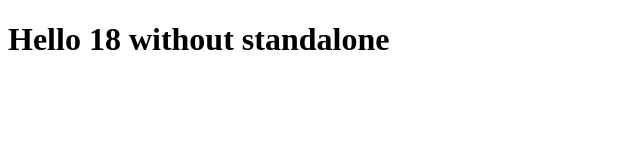
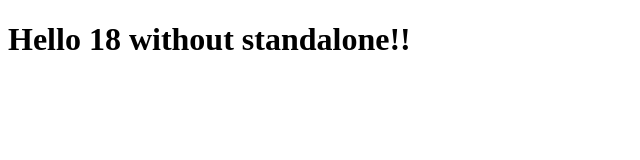
Before and after one commit to karim-mmd12/stackblitz-starters-18-no-standalone, an Angular app: page / in a window 1280 px wide. Shown: the top 160 px of the page, without its empty margins (0-640 px from the left). Built offline with nearby package versions, Linux system fonts and the light colour scheme.

Commit message:
minor changes

```diff
--- a/src/app/app.component.html
+++ b/src/app/app.component.html
@@ -1 +1 @@
-<h1>Hello 18 without standalone</h1>
+<h1>Hello 18 without standalone!!</h1>
--- a/src/app/app.component.ts
+++ b/src/app/app.component.ts
@@ -5,4 +5,6 @@ import { Component } from '@angular/core';
   templateUrl: './app.component.html',
   styleUrls: ['./app.component.scss'],
 })
-export class AppComponent {}
+export class AppComponent {
+
+}
```
